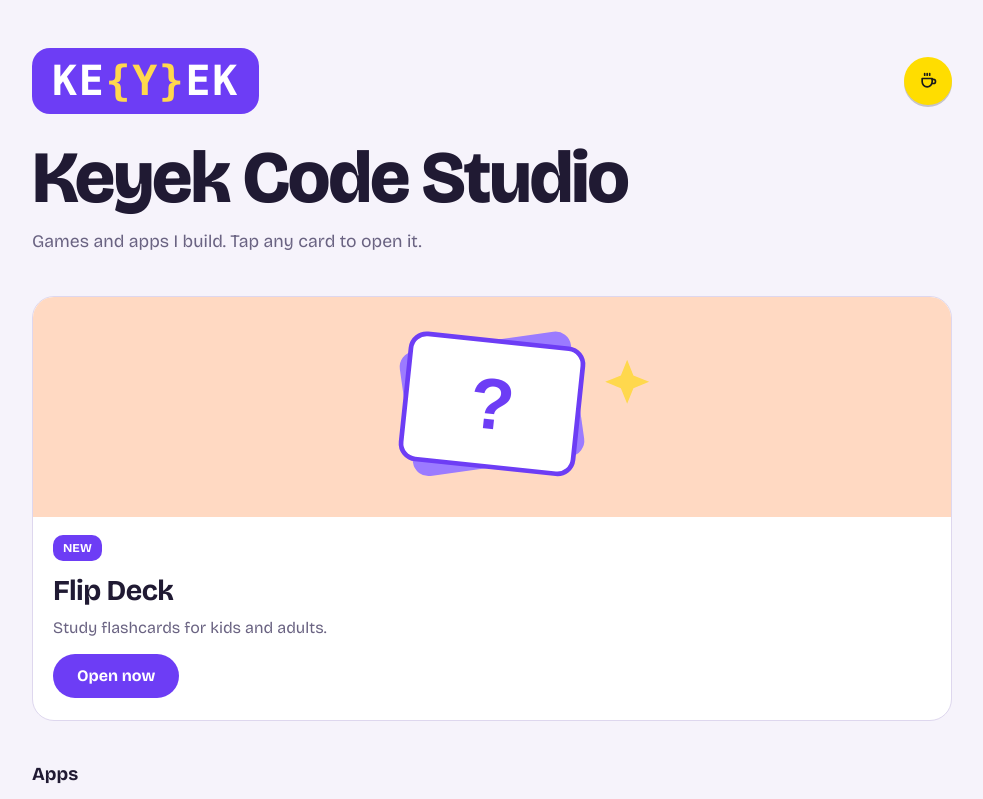
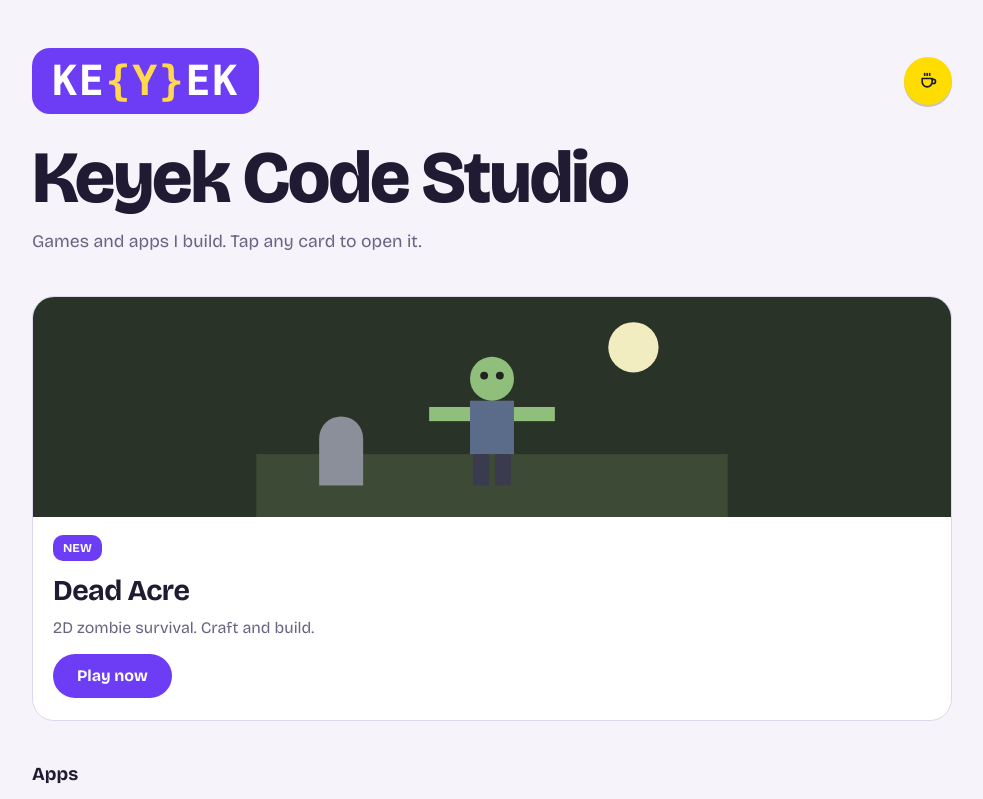
Before and after one commit to Keyek302/keyek302.github.io, a plain HTML site: page index.html in a window 1280 px wide. Shown: the top 799 px of the page, without its empty margins (148-1131 px from the left). Drawn offline with nearby package versions, Linux system fonts and the light colour scheme.

Commit message:
Add files via upload

```diff
--- a/index.html
+++ b/index.html
@@ -92,7 +92,9 @@ const games = [
   {name:"Arrow Puzzles", icon:"", color:"#dbe7ff", desc:"Arrow puzzles to solve.", url:"https://keyek302.github.io/ArrowPuzzles"},
   {name:"Dress-Up Dreams", icon:"", color:"#f3dcff", desc:"Dress-up game with princesses.", url:"https://keyek302.github.io/DressupDreams/"},
   {name:"Tycoon Town", icon:"", color:"#d9f5e6", desc:"Kid-friendly board game. Play online.", url:"https://keyek302.github.io/TycoonTown/"},
-  {name:"Block Fill", icon:"", color:"#ffe0d6", desc:"Block puzzle. Fill rows and columns.", url:"https://keyek302.github.io/BlockFill/"}
+  {name:"Block Fill", icon:"", color:"#ffe0d6", desc:"Block puzzle. Fill rows and columns.", url:"https://keyek302.github.io/BlockFill/"},
+  {name:"Dead Acre", icon:"", color:"#2a3328", desc:"2D zombie survival. Craft and build.", url:"https://keyek302.github.io/DeadAcre/"},
+  {name:"Lucky Lounge", icon:"", color:"#3b1d4a", desc:"Casino game. Play for fun.", url:"https://keyek302.github.io/LuckyLounge/"}
 ];
 const apps = [
   {name:"Shift Watch", icon:"⏱️", color:"#d4f1f4", desc:"Earnings stopwatch for work shifts.", url:"https://keyek302.github.io/ShiftWatch/"},
@@ -113,6 +115,8 @@ const art={
 'Tycoon Town':S(`<rect x='95' y='15' width='110' height='110' rx='8' fill='#f3efe0'/>${['#8d5a3c','#4a8df0','#f0527a','#f7a63b','#6cc36a'].map((c,i)=>`<rect x='${95+22*i}' y='15' width='22' height='16' fill='${c}'/><rect x='${95+22*i}' y='109' width='22' height='16' fill='${c}'/>`).join('')}${[0,1,2].map(i=>`<rect x='95' y='${31+26*i}' width='16' height='26' fill='${['#9b5de5','#4cc3a8','#ffd84d'][i]}'/><rect x='189' y='${31+26*i}' width='16' height='26' fill='${['#ffd84d','#4cc3a8','#9b5de5'][i]}'/>`).join('')}<path d='M150 50 l24 20 h-7 v24 h-34 v-24 h-7z' fill='#e8643c'/><rect x='218' y='62' width='32' height='32' rx='7' fill='#fff' stroke='#444' stroke-width='2'/><circle cx='228' cy='72' r='3' fill='#222'/><circle cx='240' cy='84' r='3' fill='#222'/><circle cx='228' cy='84' r='3' fill='#222'/><circle cx='240' cy='72' r='3' fill='#222'/><circle cx='60' cy='62' r='16' fill='#ffd84d' stroke='#e9a23b' stroke-width='4'/>`),
 'Block Fill':S(`<rect x='88' y='10' width='120' height='120' rx='8' fill='#6d3df5'/>`+[...Array(36)].map((_,i)=>{const r=Math.floor(i/6),c=i%6;const on=r>=4?(r==5||c!=4):(r==3&&c<2);return `<rect x='${92+19*c}' y='${14+19*r}' width='17' height='17' rx='3' fill='${on?['#f0527a','#f7a63b','#4a8df0','#6cc36a','#9b5de5','#ffd84d'][(r*2+c)%6]:'#ffffff'}'/>`}).join('')+`<rect x='230' y='40' width='17' height='17' rx='3' fill='#ffd84d'/><rect x='230' y='59' width='17' height='17' rx='3' fill='#ffd84d'/><rect x='230' y='78' width='17' height='17' rx='3' fill='#ffd84d'/><rect x='249' y='78' width='17' height='17' rx='3' fill='#ffd84d'/>`),
 'Flip Deck':S(`<rect x='95' y='28' width='110' height='80' rx='10' fill='#9b7bff' transform='rotate(-8 150 68)'/><rect x='95' y='28' width='110' height='80' rx='10' fill='#fff' stroke='#6d3df5' stroke-width='3' transform='rotate(6 150 68)'/><text x='150' y='84' text-anchor='middle' font-size='46' font-weight='800' fill='#6d3df5' font-family='sans-serif' transform='rotate(6 150 68)'>?</text><path d='M236 40 l4 10 10 4 -10 4 -4 10 -4 -10 -10 -4 10 -4z' fill='#ffd84d'/>`),
+'Dead Acre':S(`<rect width='300' height='140' fill='#2a3328'/><circle cx='240' cy='32' r='16' fill='#f2edc0'/><rect y='100' width='300' height='40' fill='#3d4a35'/><path d='M40 120 v-30 a14 14 0 0 1 28 0 v30z' fill='#8a8f99'/><rect x='110' y='70' width='28' height='9' fill='#8fbf7a'/><rect x='162' y='70' width='28' height='9' fill='#8fbf7a'/><rect x='136' y='66' width='28' height='34' fill='#5b6b8a'/><rect x='138' y='100' width='10' height='20' fill='#3b3b4f'/><rect x='152' y='100' width='10' height='20' fill='#3b3b4f'/><circle cx='150' cy='52' r='14' fill='#8fbf7a'/><circle cx='145' cy='50' r='2.5' fill='#222'/><circle cx='155' cy='50' r='2.5' fill='#222'/>`),
+'Lucky Lounge':S(`<rect width='300' height='140' fill='#3b1d4a'/><circle cx='95' cy='88' r='34' fill='#e0364a'/><circle cx='95' cy='88' r='25' fill='none' stroke='#fff' stroke-width='4' stroke-dasharray='8 6'/><circle cx='95' cy='88' r='13' fill='#e0364a' stroke='#fff' stroke-width='3'/><circle cx='140' cy='50' r='24' fill='#3a7bd5'/><circle cx='140' cy='50' r='17' fill='none' stroke='#fff' stroke-width='3' stroke-dasharray='6 5'/><rect x='172' y='26' width='60' height='86' rx='8' fill='#fff' transform='rotate(-10 202 69)'/><text x='186' y='62' font-size='30' font-weight='800' fill='#e0364a' font-family='sans-serif' transform='rotate(-10 202 69)'>A</text><text x='191' y='98' font-size='34' fill='#e0364a' font-family='sans-serif' transform='rotate(-10 202 69)'>♥</text><path d='M262 24 l4 10 10 4 -10 4 -4 10 -4 -10 -10 -4 10 -4z' fill='#ffd84d'/>`),
 'Arrow Puzzles':S(`<path d='M50 40 h80 m-24 -24 l24 24 l-24 24' fill='none' stroke='#4a8df0' stroke-width='12' stroke-linecap='round' stroke-linejoin='round'/><path d='M230 20 v80 m-24 -24 l24 24 l24 -24' fill='none' stroke='#f0527a' stroke-width='12' stroke-linecap='round' stroke-linejoin='round'/><path d='M250 120 h-120 m24 -24 l-24 24 l24 24' fill='none' stroke='#6cc36a' stroke-width='12' stroke-linecap='round' stroke-linejoin='round'/>`),
 'Keyek Code Studio':S(`<text x='150' y='88' text-anchor='middle' font-size='54' font-weight='800' fill='#6d3df5' font-family='ui-monospace,Menlo,Consolas,monospace'>KE{Y}EK</text>`)
 };
@@ -129,10 +133,10 @@ function render(list, id){
     el.appendChild(a);
   });
 }
-const feat=games.concat(apps).find(p=>p.name==='Flip Deck');
+const feat=games.concat(apps).find(p=>p.name==='Dead Acre');
 render(games.filter(p=>p!==feat),'games'); render(apps.filter(p=>p!==feat),'apps');
 const h=document.createElement('a');h.className='hero';h.href=feat.url;h.target='_blank';h.rel='noopener';h.style.setProperty('--c',feat.color);
-h.innerHTML='<div class="top">'+art[feat.name].replace('slice','meet')+'</div><div class="info"><span class="badge">NEW</span><h2>'+feat.name+'</h2><p>'+feat.desc+'</p><span class="play">Open now</span></div>';
+h.innerHTML='<div class="top">'+art[feat.name].replace('slice','meet')+'</div><div class="info"><span class="badge">NEW</span><h2>'+feat.name+'</h2><p>'+feat.desc+'</p><span class="play">'+(apps.includes(feat)?'Open now':'Play now')+'</span></div>';
 document.getElementById('hero').appendChild(h);
 </script>
 </body>
```
